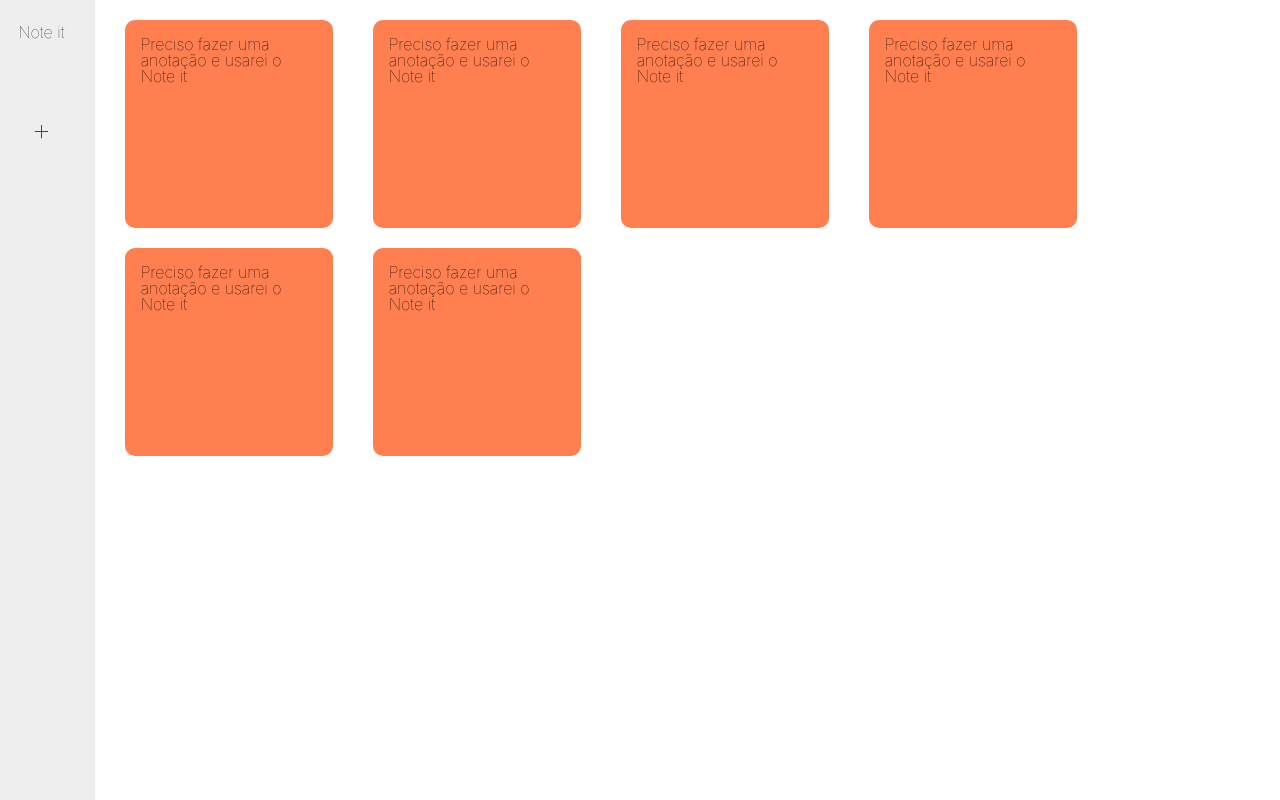
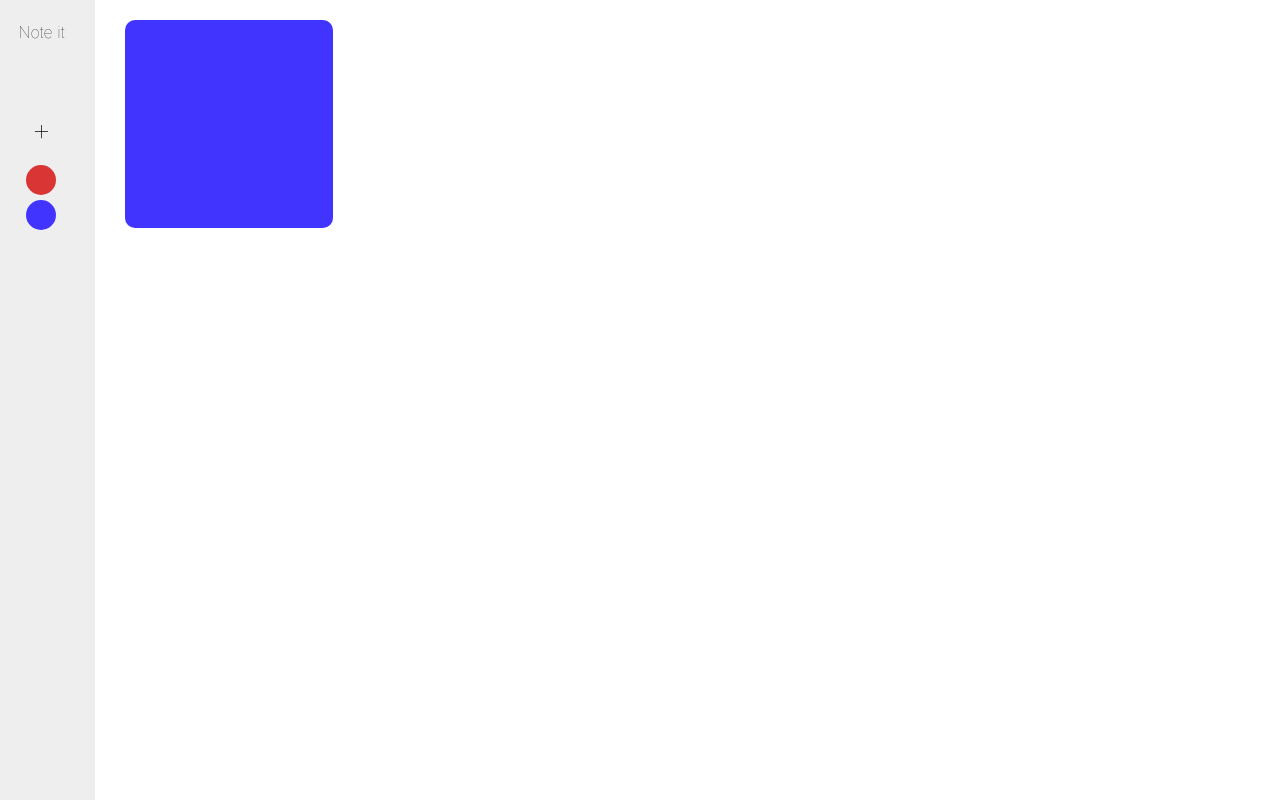
Before and after one commit to yurimoura25/note-app, a React (Create React App) app: page / in a window 1280 px wide. Built offline with nearby package versions, Linux system fonts and the light colour scheme.

Commit message:
Sistema de adicionar notes iniciado

```diff
--- a/src/App.css
+++ b/src/App.css
@@ -27,3 +27,62 @@ root {
   margin: 0;
   height: 100%;
 }
+.Sidebar {
+  display: flex;
+  width: 100%;
+  font-weight: lighter;
+  height: 100vh;
+  background: #eee;
+  flex-direction: column;
+  align-items: center;
+}
+
+.Sidebar .Add-note {
+  display: flex;
+  align-items: center;
+  flex-direction: column;
+}
+
+.Sidebar p{
+  display: block;
+  text-align: center;
+  height: 100px;
+  width:100%;
+  margin:0;
+  padding: 20px 0px;
+}
+
+.Sidebar .handle-buttons {
+  margin: 0;
+  padding: 0;
+  text-align: center;
+  font-size: 2rem;
+  font-weight: 100;
+  background-color:transparent;
+  border: transparent;
+  height: 60px;
+  width: 60px;
+  border-radius: 30px;
+}
+
+.Sidebar .handle-buttons:hover {
+  background-color: #ddd;
+}
+.button {
+  border: none;
+  height: 30px;
+  width: 30px;
+  border-radius: 30px;
+  margin: 5px 0 0 0;
+  padding: 0;
+}
+.red {
+  background-color: #da3535;
+  color:#fff;
+}
+
+
+.blue {
+  background-color: #4234ff;
+  color:#fff;
+}
--- a/src/App.js
+++ b/src/App.js
@@ -1,24 +1,41 @@
 import logo from './logo.svg';
 import './App.css';
-import Sidebar from './Sidebar.js';
-import Notes from './Notes.js';
+import Note from './Notes.js';
+import { useState } from 'react';
 
 function App() {
+  const [noteState, setNotes] = useState([{color: 'blue'}]);
+
   return (
     <div className="app">
       <div className="container">
         <div className="row">
           <div className="side col-1">
-            <Sidebar />
+            <div className="Sidebar">
+              <p>Note it</p>
+              <div className="Add-note">
+                <button type="button" className="handle-buttons">+</button>
+                <button className="button red"
+                type="button"
+                onClick={() => {noteState.length<17 ? setNotes([...noteState, {color: 'red'}]) : console.log('limite')}}
+                />
+                <button className="button blue"
+                type="button"
+                onClick={() => {noteState.length<17 ? setNotes([...noteState, {color: 'blue'}]) : console.log('limite')}}
+                />
+
+
+              </div>
+            </div>
           </div>
           <div className="notes col">
-            <Notes color="card color01" text="Preciso fazer uma anotação e usarei o Note it"/>
-            <Notes color="card color01" text="Preciso fazer uma anotação e usarei o Note it"/>
-            <Notes color="card color01" text="Preciso fazer uma anotação e usarei o Note it"/>
-            <Notes color="card color01" text="Preciso fazer uma anotação e usarei o Note it"/>
-            <Notes color="card color01" text="Preciso fazer uma anotação e usarei o Note it"/>
-            <Notes color="card color01" text="Preciso fazer uma anotação e usarei o Note it"/>
+            {
+            noteState
+            .map((note) => {
+              return <Note color={note.color} text={note.text}/>
+            })
 
+            }
           </div>
         </div>
       </div>
--- a/src/Note.css
+++ b/src/Note.css
@@ -7,11 +7,11 @@
 }
 
 .card .card-body .card-text{
-    height: 100%;
+    font-size: 1rem;
     text-align: flex-start;
     line-height: 1;
     font-family:-apple-system, BlinkMacSystemFont, 'Segoe UI', Roboto, Oxygen, Ubuntu, Cantarell, 'Open Sans', 'Helvetica Neue', sans-serif;
-    font-size: 1rem;
+    height: 100%;
 }
 
 
@@ -21,11 +21,28 @@
     font-size: 14px;
 }
 
+.card-text{
+    width: 100%;
+    background-color: transparent;
+    border: 0;
+    resize: none;
+    outline: 0;
+}
 
-.color01 {
-    background-color: coral;
-    color:black;
+
+.red {
+    background-color: #da3535;
+    color:#fff;
 }
+
+
+.blue {
+    background-color: #4234ff;
+    color:#fff;
+}
+
+
+
 .color02 {
     background-color: aquamarine;
     color:black;
--- a/src/Notes.js
+++ b/src/Notes.js
@@ -2,11 +2,13 @@ import react from 'react';
 import './Note.css';
 
 function Notes(props) {
+  const cardClass = 'card '.concat(props.color);
+  const textClass = 'card-text '.concat(props.red);
     return (
-          <div className={props.color}>
+          <div className={cardClass}>
               <div className="card-body">
                 <div className="row01">
-                  <p className="card-text">{props.text}</p>
+                  <textarea className={textClass} maxLength="200" disabled="false" >{props.text}</textarea>
                 </div>
               </div>
           </div>
--- a/src/Sidebar.css
+++ /dev/null
@@ -1,36 +0,0 @@
-.Sidebar {
-    display: flex;
-    width: 100%;
-    font-weight: lighter;
-    height: 100vh;
-    background: #eee;
-    flex-direction: column;
-    align-items: center;
-}
-
-
-.Sidebar p{
-    display: block;
-    text-align: center;
-    height: 100px;
-    width:100%;
-    margin:0;
-    padding: 20px 0px;
-}
-
-.Sidebar button {
-    margin: 0;
-    padding: 0;
-    text-align: center;
-    font-size: 2rem;
-    font-weight: 100;
-    background-color:transparent;
-    border: transparent;
-    height: 60px;
-    width: 60px;
-    border-radius: 30px;
-}
-
-.Sidebar button:hover {
-    background-color: #ddd;
-}
--- a/src/Sidebar.js
+++ /dev/null
@@ -1,15 +0,0 @@
-import react from 'react';
-import './Sidebar.css';
-
-function Sidebar(props) {
-    return (
-      <div className="Sidebar">
-            <p>Note it</p>
-            <div className="Add-note">
-              <button stype="button">+</button>
-            </div>
-      </div>
-    );
-}
-
-export default Sidebar;
```
